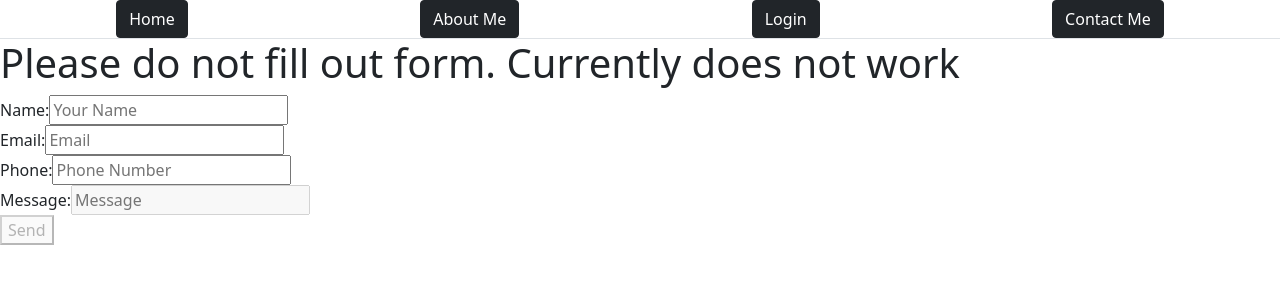
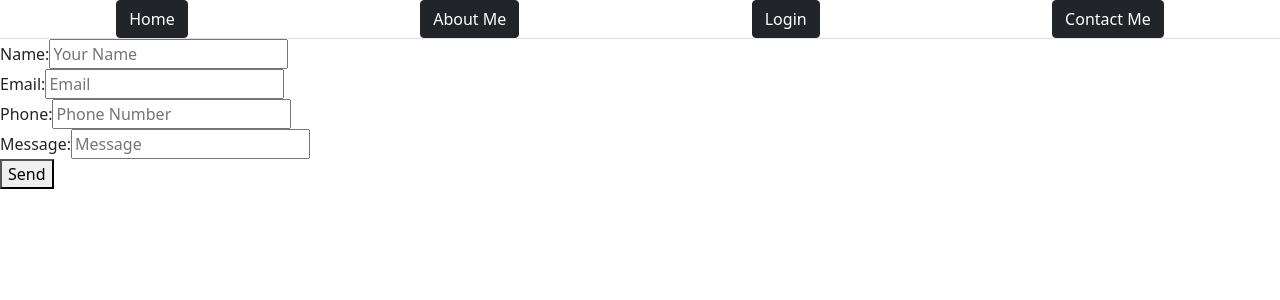
Before and after one commit to Momot1/markmomot, a React (Create React App) app in the folder client/: page /contact in a window 1280 px wide. Shown: the top 300 px of the page. Built offline with nearby package versions, Linux system fonts and the light colour scheme; no server answers.

Commit message:
Added validations for contact me form. Enabled form.

```diff
--- a/client/src/components/Contact.js
+++ b/client/src/components/Contact.js
@@ -1,32 +1,67 @@
+import { useState } from "react"
+
 function Contact(){
+    const [formData, setFormData] = useState({
+        message: "",
+        email: "",
+        phone_number: "",
+        name: ""
+    })
+
+
     function onFormSubmit(e){
         e.preventDefault()
+        const form = e.target
+        if(form.checkValidity() === false){
+            e.preventDefault()
+            e.stopPropagation()
+        }
 
+        form.classList.add("was-validated")
+
+        if(form.checkValidity() === true){
+            console.log(formData)
             fetch("/sendmessage", {
                 method: "POST",
                 headers: {
                     "Content-Type": "application/json"
                 },
-            body: JSON.stringify({})
+                body: JSON.stringify(formData)
             })
             .then(resp => resp.json())
             .then(console.log)
+        }
+    }
+
+    function updateForm(e, input){
+        setFormData({...formData, [input]: e.target.value})
     }
 
 
     return (
         <div>
-            <h1>Please do not fill out form. Currently does not work</h1>
-            <form onSubmit={onFormSubmit}>
-                <label>Name: </label>
-                <input type="text" name="Name" placeholder="Your Name" required/><br/>
-                <label>Email: </label>
-                <input type="email" name="Email" placeholder="Email" required/><br/>
+            <form onSubmit={onFormSubmit} noValidate className="needs-validation">
+                <div>
+                    <label htmlFor="validationCustom01">Name: </label>
+                    <input type="text" name="Name" placeholder="Your Name" id="validationCustom01" value={formData.name} onChange={e => updateForm(e, "name")} required/><br/>
+                    <div className="invalid-feedback">Please enter your name.</div>
+                </div>
+                <div>
+                    <label htmlFor="validationCustom02">Email: </label>
+                    <input type="text" name="Email" placeholder="Email" id="validationCustom02" value={formData.email} onChange={e => updateForm(e, "email")} pattern="[a-z0-9._%+-]+@[a-z0-9.-]+\.[a-z]{2,4}$" required/><br/>
+                    <div className="invalid-feedback">Please enter a valid email address.</div>
+                </div>
+                <div>
                     <label>Phone: </label>
-                <input type="tel" name="Phone" placeholder="Phone Number"/><br/>
-                <label>Message: </label>
-                <input type="text" name="Message" placeholder="Message" disabled="disabled" required/><br/>
-                <button type="submit" disabled="diabled">Send</button>
+                    <input type="tel" name="Phone" placeholder="Phone Number" value={formData.phone_number} onChange={e => updateForm(e, "phone_number")} /><br/>
+                </div>
+                <div>
+                    <label htmlFor="validationCustom03">Message: </label>
+                    <input type="text" name="Message" placeholder="Message" id="validationCustom03" value={formData.message} onChange={e => updateForm(e, "message")} required/><br/>
+                    <div className="invalid-feedback">Please enter a message.</div>
+                </div>
+
+                <button type="submit" >Send</button>
             </form>
         </div>
     )
--- a/client/src/components/Login.js
+++ b/client/src/components/Login.js
@@ -40,6 +40,7 @@ function Login({user ,setUser}){
             </form>
         </div>
     )
+
 }
 
 export default Login
--- /dev/null
+++ b/client/src/components/css/forms.css
@@ -0,0 +1,12 @@
+input {
+    border: 2px solid;
+    border-radius: 4px;
+}
+
+input:required:valid{
+    border-color: green
+}
+
+input:invalid{
+    border-color: red;
+}
```
Lines whose indentation alone changed are shown as unchanged.
